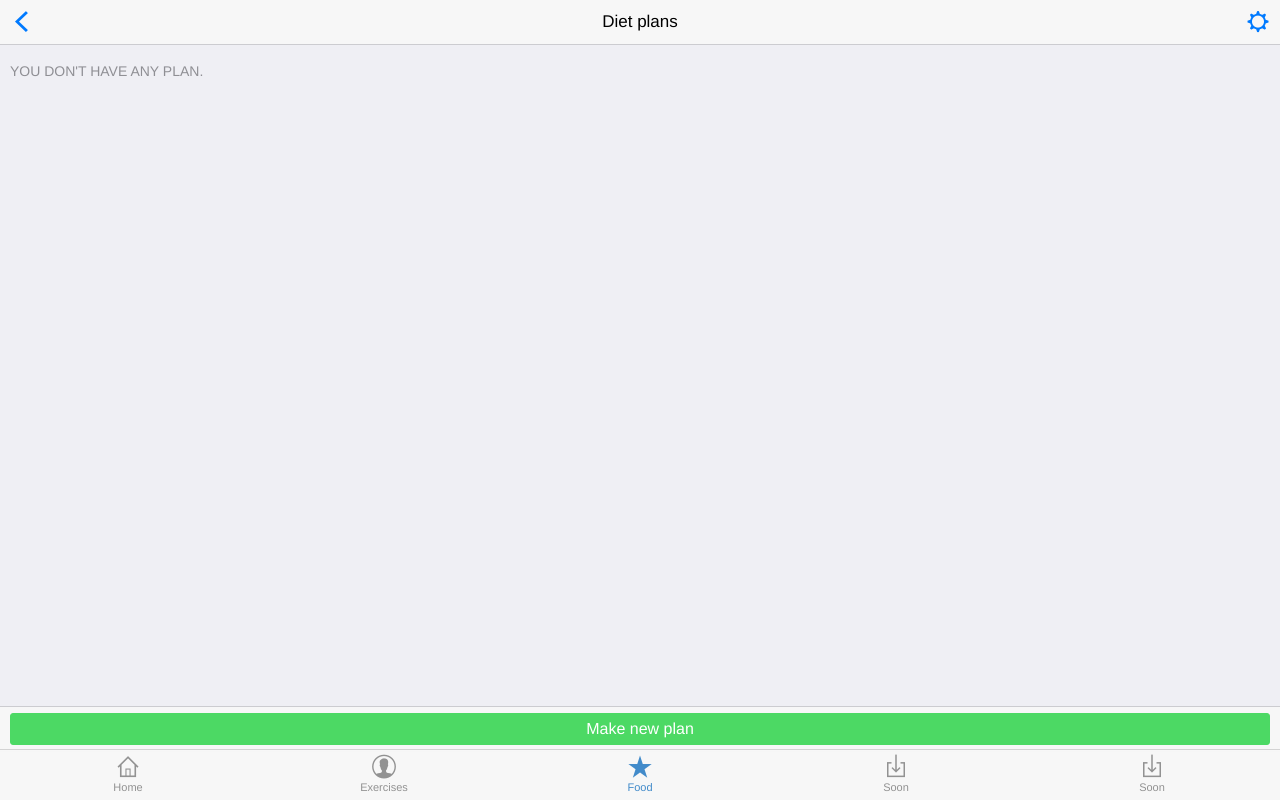
After one commit to bartashevich/trainyourlife, a PHP site: page /inc/php/diet-plans.php in a window 1280 px wide. The commit adds this page. Run offline with PHP 8.4, Linux system fonts and the light colour scheme; some libraries are stand-ins or nearby versions.

Commit message:
added:  - stuff

```diff
--- /dev/null
+++ b/inc/php/diet-plans.php
@@ -0,0 +1,22 @@
+<?php
+include "header.php";
+include "low_navbar.php";
+?>
+
+<header class="bar bar-nav">
+    <a class="icon icon-left-nav pull-left" href="/index.php?p=food" data-transition="slide-out"></a>
+    <a class="icon icon-gear pull-right"></a>
+    <h1 class="title">Diet plans</h1>
+</header>
+<div class="content">
+    <h5 style="padding-left: 10px">You don't have any plan.</h5>
+    <div style="margin-bottom: 5px" class="bar bar-standard bar-footer-secondary">
+        <button class="btn btn-block btn-positive">Make new plan</button>
+    </div>
+</div>
+
+<?php
+print_low_navbar('food');
+
+include "footer.php";
+?>
--- a/inc/php/exercise-group.php
+++ b/inc/php/exercise-group.php
@@ -19,7 +19,7 @@ include "low_navbar.php";
                 </a>
             </li>
             <li class="table-view-cell media">
-                <a class="navigate-right">
+                <a class="navigate-right" href="/index.php?p=exercise_details" data-transition="slide-in" style="padding-right: 15px;">
                     <img class="media-object pull-left" src="/img/sit-ups.jpg" height="42px" width="42px">
                     <div class="media-body">
                         Sit-Ups
@@ -27,7 +27,7 @@ include "low_navbar.php";
                 </a>
             </li>
             <li class="table-view-cell media">
-                <a class="navigate-right">
+                <a class="navigate-right" href="/index.php?p=exercise_details" data-transition="slide-in" style="padding-right: 15px;">
                     <img class="media-object pull-left" src="/img/leg-raises.jpg" height="42px" width="42px">
                     <div class="media-body">
                         Leg Raises
--- a/inc/php/exercises.php
+++ b/inc/php/exercises.php
@@ -10,7 +10,7 @@ include "low_navbar.php";
     <div class="content">
         <ul class="table-view">
             <li class="table-view-cell media">
-                <a class="navigate-right">
+                <a class="navigate-right" href="/index.php?p=exercise-plans" data-transition="slide-in" style="padding-right: 15px;">
                     <img class="media-object pull-left" src="/img/exercise-plan.jpg" height="42px" width="42px">
                     <div class="media-body">
                         Exercise plans
--- a/inc/php/food.php
+++ b/inc/php/food.php
@@ -10,7 +10,7 @@ include "low_navbar.php";
     <div class="content">
         <ul class="table-view">
             <li class="table-view-cell media">
-                <a class="navigate-right">
+                <a class="navigate-right" href="/index.php?p=diet-plans" data-transition="slide-in" style="padding-right: 15px;">
                     <img class="media-object pull-left" src="/img/diet-plan.jpg" height="42px" width="42px">
                     <div class="media-body">
                         Diet plans
--- a/inc/php/footer.php
+++ b/inc/php/footer.php
@@ -1,9 +1,11 @@
 <!-- Include the compiled Ratchet JS -->
+<script src="https://code.jquery.com/jquery-3.1.1.min.js"></script>
 <script src="https://code.highcharts.com/highcharts.js"></script>
-<script src="https://code.highcharts.com/modules/exporting.js"></script>
+<script src="https://code.highcharts.com/highcharts-more.js"></script>
 <script src="https://ajax.googleapis.com/ajax/libs/jquery/1.12.4/jquery.min.js"></script>
 <script src="/js/ratchet.js"></script>
 <script src="/js/custom.js"></script>
 
+
 </body>
 </html>
--- a/inc/php/home.php
+++ b/inc/php/home.php
@@ -18,10 +18,8 @@
         </li>
         <li class="table-view-cell table-view-divider"></li>
         <li class="table-view-cell" style="padding-right: 15px">
-            <div align="center">
-                <h4>Muscle Usage</h4>
-                <img align="center" height="200px" src="http://www.advsofteng.com/images/multiradar_g.png">
-            </div>
+            <div id="muscle_spider_chart" style="min-width: 400px; max-width: 600px; height: 400px; margin: 0 auto"></div>
+
         </li>
     </ul>
 </div>
--- a/inc/php/low_navbar.php
+++ b/inc/php/low_navbar.php
@@ -30,12 +30,12 @@ function print_low_navbar($active_tab){
                     <span class="tab-label">Food</span>
                 </a>
                 <a class="tab-item" href="#">
-                    <span class="icon icon-search"></span>
-                    <span class="tab-label">Search</span>
+                    <span class="icon icon-download"></span>
+                    <span class="tab-label">Soon</span>
                 </a>
                 <a class="tab-item" href="#">
-                    <span class="icon icon-gear"></span>
-                    <span class="tab-label">Settings</span>
+                    <span class="icon icon-download"></span>
+                    <span class="tab-label">Soon</span>
                 </a>
             </nav>';
 }
--- a/js/custom.js
+++ b/js/custom.js
@@ -78,3 +78,53 @@ function monthlyWeight() {
 function allWeight(){
     $('#container').html('<table class="weight"> <tr> <th>Date</th> <th>Weight</th> </tr> <tr> <td>05/09/2017</td> <td>50 kg</td> </tr> <tr> <td>06/09/2017</td> <td>55 kg</td> </tr> </table>');
 }
+
+
+Highcharts.chart('muscle_spider_chart', {
+
+    chart: {
+        polar: true,
+        type: 'line'
+    },
+
+    title: {
+        text: 'Muscle training',
+        x: -80
+    },
+
+    pane: {
+        size: '80%'
+    },
+
+    xAxis: {
+        categories: ['Abs', 'Butt', 'Arm', 'Leg',
+            'Chest', 'Back'],
+        tickmarkPlacement: 'on',
+        lineWidth: 0
+    },
+
+    yAxis: {
+        gridLineInterpolation: 'polygon',
+        lineWidth: 0,
+        min: 0
+    },
+
+    tooltip: {
+        shared: true,
+        pointFormat: '<span style="color:{series.color}">{series.name}: <b>{point.y:,.0f}%</b><br/>'
+    },
+
+    legend: {
+        align: 'right',
+        verticalAlign: 'top',
+        y: 70,
+        layout: 'vertical'
+    },
+
+    series: [{
+        name: 'Musle Training (%)',
+        data: [20, 5, 5, 20, 30, 20],
+        pointPlacement: 'on'
+    }]
+
+});
```
Also changed, not shown: inc/php/exercise-list.php (+6 -6 lines), inc/php/exercise-plans.php (added, +22 -0 lines).
